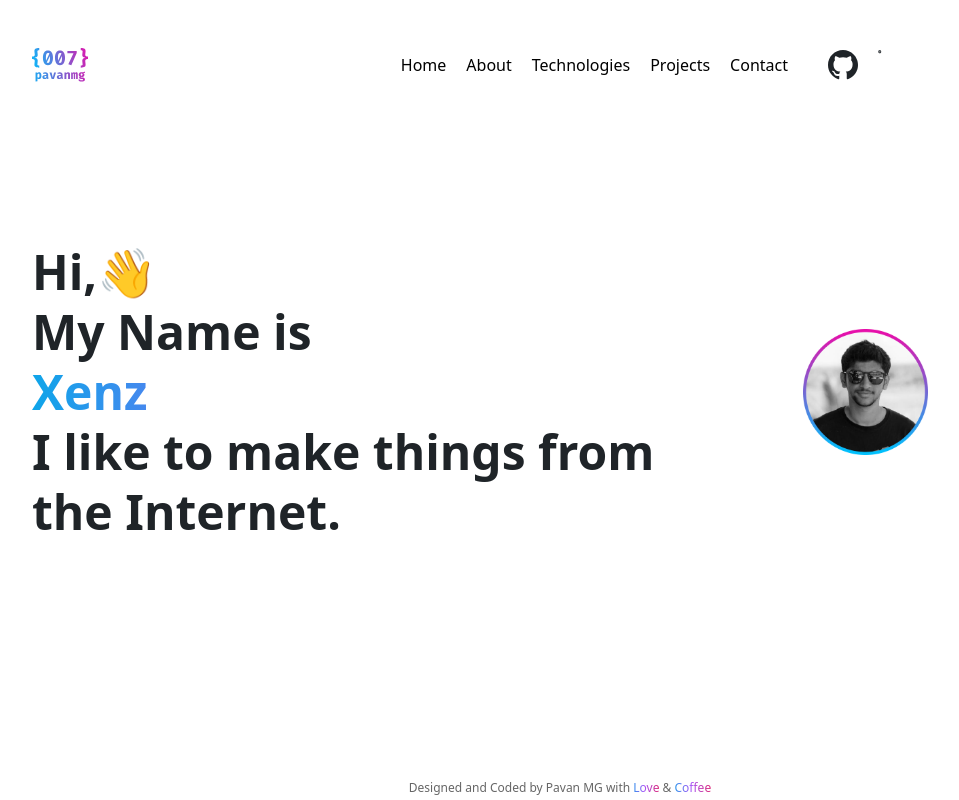
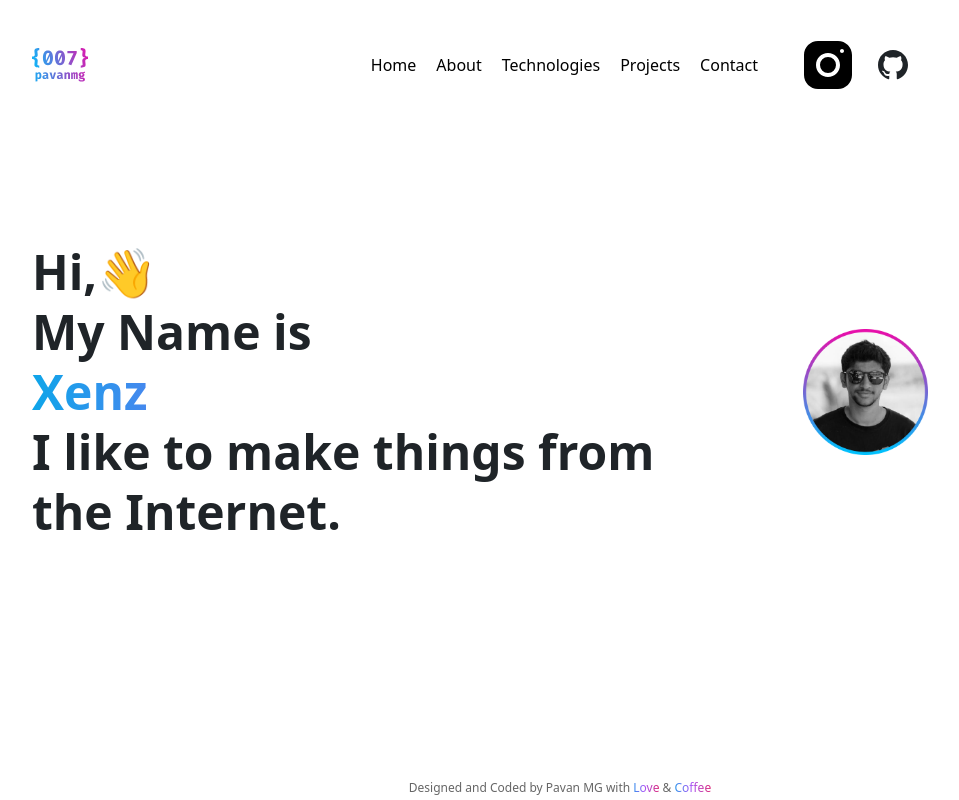
Before and after one commit to RavensVenix/Portfolio, a React (Create React App) app: page / in a window 1280 px wide. Shown: the whole page, without its empty margins (160-1119 px from the left). Built offline with nearby package versions, Linux system fonts and the light colour scheme.

Commit message:
Portfolio

```diff
--- a/src/Components/Header.js
+++ b/src/Components/Header.js
@@ -1,6 +1,7 @@
 import React, { useState } from "react";
 import { NavLink } from "react-router-dom";
 import { logos, socialMediaUrl } from "../Details";
+const instagramSvg = '<?xml version="1.0"?><svg xmlns="http://www.w3.org/2000/svg" viewBox="0 0 30 30" width="60px" height="60px">    <path d="M 9.9980469 3 C 6.1390469 3 3 6.1419531 3 10.001953 L 3 20.001953 C 3 23.860953 6.1419531 27 10.001953 27 L 20.001953 27 C 23.860953 27 27 23.858047 27 19.998047 L 27 9.9980469 C 27 6.1390469 23.858047 3 19.998047 3 L 9.9980469 3 z M 22 7 C 22.552 7 23 7.448 23 8 C 23 8.552 22.552 9 22 9 C 21.448 9 21 8.552 21 8 C 21 7.448 21.448 7 22 7 z M 15 9 C 18.309 9 21 11.691 21 15 C 21 18.309 18.309 21 15 21 C 11.691 21 9 18.309 9 15 C 9 11.691 11.691 9 15 9 z M 15 11 A 4 4 0 0 0 11 15 A 4 4 0 0 0 15 19 A 4 4 0 0 0 19 15 A 4 4 0 0 0 15 11 z"/></svg>';
 
 function Header() {
   const [isOpen, setIsOpen] = useState(false);
@@ -64,11 +65,16 @@ function Header() {
         <ul className="flex justify-evenly items-center my-5 md:my-0 md:space-x-5 md:mr-5">
           <li>
             <a href={instagram} target="_blank" rel="noreferrer noopener">
+              <div dangerouslySetInnerHTML={{ __html: instagramSvg }} />
+            </a>
+          </li>
+		  <li>
+            <a href={github} target="_blank" rel="noreferrer noopener">
               <svg
                 className="dark:fill-light-heading fill-dark-heading"
                 width="30"
                 height="30"
-                viewBox="0 0 30 30"
+                vviewBox="0 0 30 30"
                 fill="none"
                 xmlns="http://www.w3.org/2000/svg"
               >
@@ -80,24 +86,6 @@ function Header() {
               </svg>
             </a>
           </li>
-		  <li>
-            <a href={github} target="_blank" rel="noreferrer noopener">
-              <svg
-                className="dark:fill-light-heading fill-dark-heading"
-                width="30"
-                height="30"
-                viewBox="0,0,256,256"
-                fill="none"
-                xmlns="http://www.w3.org/2000/svg"
-              >
-                <path
-                  fillRule="evenodd"
-                  clipRule="evenodd"
-                  d="M 9.9980469 3 C 6.1390469 3 3 6.1419531 3 10.001953 L 3 20.001953 C 3 23.860953 6.1419531 27 10.001953 27 L 20.001953 27 C 23.860953 27 27 23.858047 27 19.998047 L 27 9.9980469 C 27 6.1390469 23.858047 3 19.998047 3 L 9.9980469 3 z M 22 7 C 22.552 7 23 7.448 23 8 C 23 8.552 22.552 9 22 9 C 21.448 9 21 8.552 21 8 C 21 7.448 21.448 7 22 7 z M 15 9 C 18.309 9 21 11.691 21 15 C 21 18.309 18.309 21 15 21 C 11.691 21 9 18.309 9 15 C 9 11.691 11.691 9 15 9 z M 15 11 A 4 4 0 0 0 11 15 A 4 4 0 0 0 15 19 A 4 4 0 0 0 19 15 A 4 4 0 0 0 15 11 z"
-                />
-              </svg>
-            </a>
-          </li>
         </ul>
       </nav>
     </header>
```
